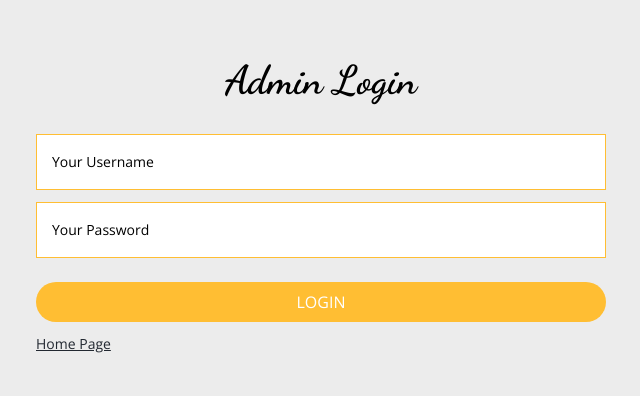
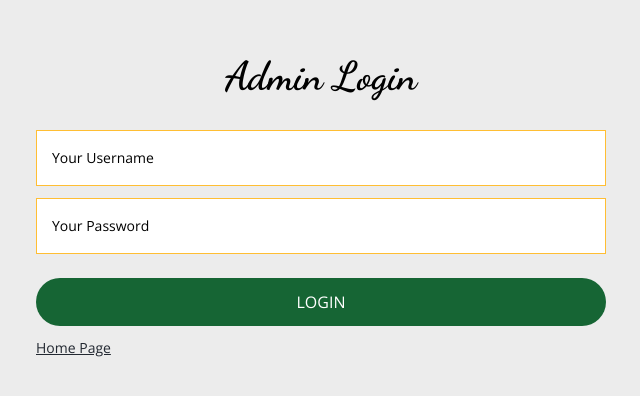
Before and after one commit to Bhatukumar/Restaurant-Management-System, a Next.js app: page /admin in a window 1280 px wide. Shown: the part 198-594 px from the top of the page, without its empty margins (319-959 px from the left). Built offline with nearby package versions, Linux system fonts and the light colour scheme.

Commit message:
next changes

```diff
--- a/components/admin/Category.jsx
+++ b/components/admin/Category.jsx
@@ -75,7 +75,7 @@ const Category = () => {
         <div className="mt-10  max-h-[40rem] overflow-auto p-4 flex flex-col justify-center ">
           {categories.map((category) => (
             <div
-              className="flex justify-between mt-4 border p-3 items-center border-r-4 border-b-8 border-primary rounded-lg hover:border-secondary transition-all"
+              className="flex justify-between mt-4 border p-3 items-center border-r-4 border-b-8 border-indigo-900 rounded-lg hover:border-secondary transition-all"
               key={category._id}
             >
               <b className="sm:text-xl text-md">{category.title}</b>
--- a/components/admin/Footer.jsx
+++ b/components/admin/Footer.jsx
@@ -162,7 +162,9 @@ const Footer = () => {
             onChange={(e) => setIconName(e.target.value)}
             value={iconName}
           />
-          <button className="btn bg-violet-700 p-3 rounded-3xl text-white" type="button" onClick={handleCreate}>
+          <button className="btn bg-violet-700 p-3 rounded-3xl text-white" type="button"
+          // onClick={handleCreate}
+          >
             Add
           </button>
         </div>
--- a/components/ui/Search.jsx
+++ b/components/ui/Search.jsx
@@ -74,7 +74,7 @@ const Search = ({ setIsSearchModal }) => {
                         />
                       </div>
                       <span className="font-bold">{item.title}</span>
-                      <span className="font-bold">${item.prices[0]}</span>
+                      <span className="font-bold">₹{item.prices[0]}</span>
                     </li>
                   ))
                 ) : (
--- a/pages/admin/index.jsx
+++ b/pages/admin/index.jsx
@@ -74,7 +74,7 @@ const Login = () => {
           ))}
         </div>
         <div className="flex flex-col w-full gap-y-3 mt-6">
-          <button className="btn-primary">LOGIN</button>
+          <button className="btn bg-green-800 p-3 rounded-3xl hover:bg-green-900 text-white">LOGIN</button>
           <Link href="/">
             <span className="text-sm underline cursor-pointer text-secondary">
               Home Page
```
